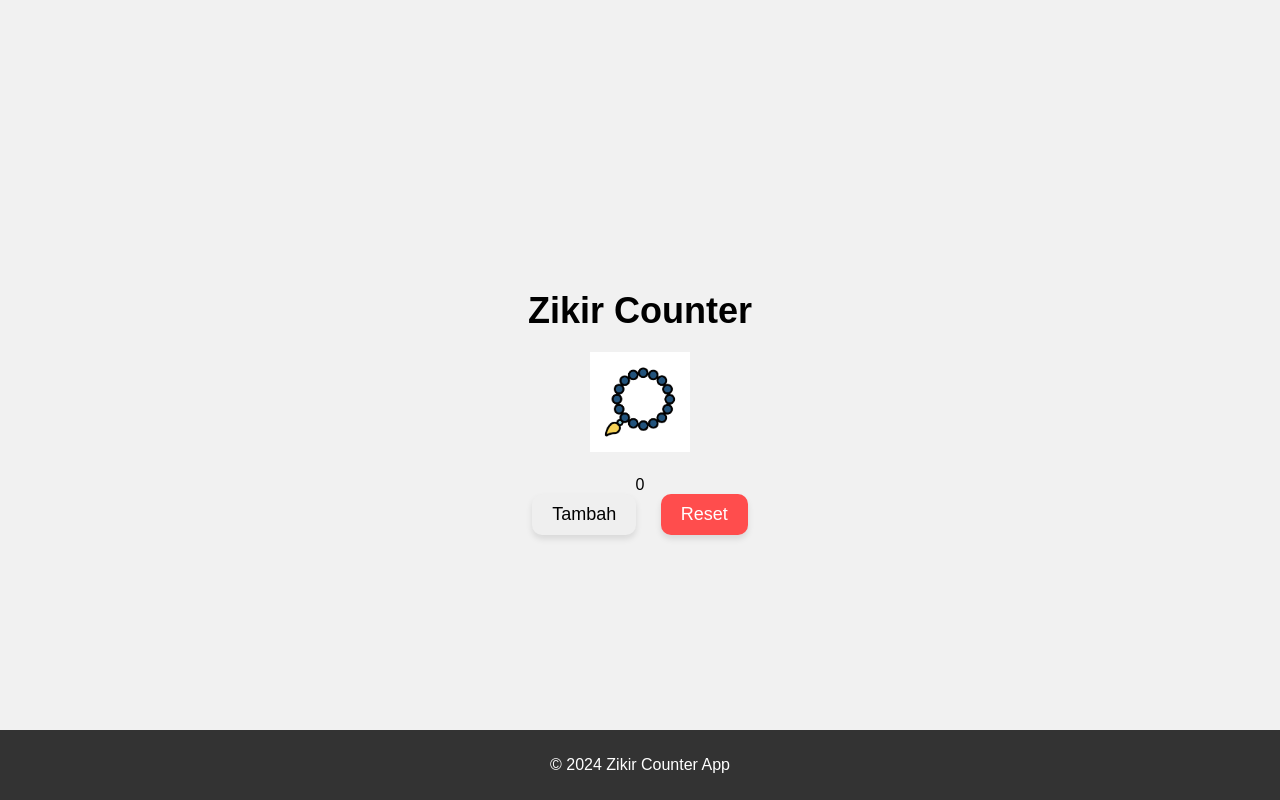
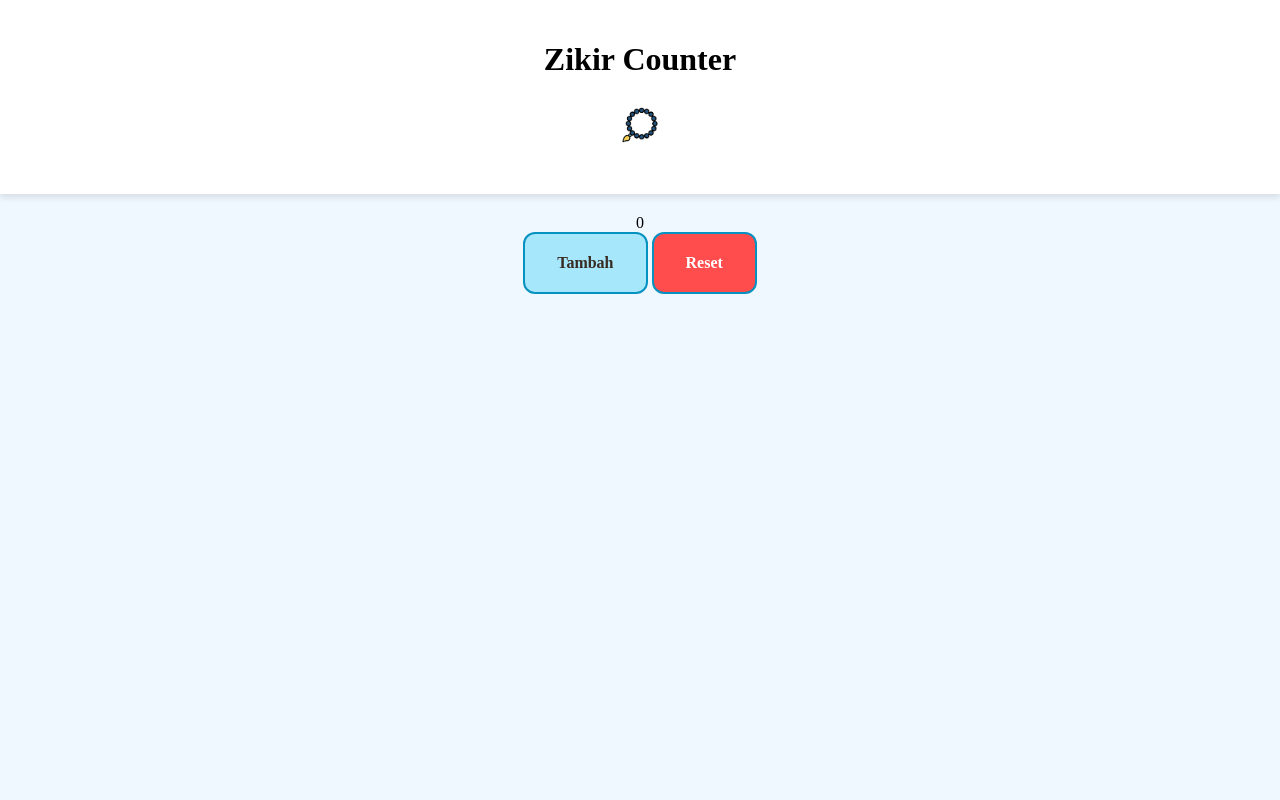
Before and after one commit to minnrn/zikir-sholawat-count-minnrn, a plain HTML site: page index.html in a window 1280 px wide. Drawn offline with Linux system fonts and the light colour scheme.

Commit message:
Add files via upload

```diff
--- a/index.html
+++ b/index.html
@@ -10,16 +10,15 @@
     <link rel="shortcut icon" href="icon.png">
 </head>
 <body>
-    <div class="container">
+    <header class="header">
         <h1>Zikir Counter</h1>
         <img src="icon.png" alt="Icon" class="icon">
+    </header>
+    <div class="container">
         <div id="counterDisplay">0</div>
-        <button id="incrementButton">Tambah</button>
-        <button id="resetButton">Reset</button>
+        <button id="incrementButton" class="styling-c">Tambah</button>
+        <button id="resetButton" class="styling-a">Reset</button>
     </div>
-    <footer>
-        <p>&copy; 2024 Zikir Counter App</p>
-    </footer>
     <script src="main.js"></script>
 </body>
 </html>
--- a/styles.css
+++ b/styles.css
@@ -1,56 +1,62 @@
 body {
-    font-family: Arial, sans-serif;
-    display: flex;
-    justify-content: center;
-    align-items: center;
-    min-height: 100vh;
+    background-color: #f0f8ff; /* Warna background */
     margin: 0;
-    background-color: #f1f1f1;
+    padding: 0;
+}
+
+.header {
+    background-color: #fff;
+    padding: 20px;
+    text-align: center;
+    box-shadow: 0px 4px 6px rgba(0, 0, 0, 0.1); /* Bayangan 3D pada header */
+}
+
+.icon {
+    width: 50px;
+    height: 50px;
+    margin-bottom: 20px;
 }
 
 .container {
     text-align: center;
-}
-
-h1 {
-    font-size: 36px;
-    margin-bottom: 20px;
-}
-
-.icon {
-    width: 100px;
-    height: 100px;
-    margin-bottom: 20px;
+    margin-top: 20px;
 }
 
 button {
-    padding: 10px 20px;
-    margin: 0 10px;
-    font-size: 18px;
+    font-weight: 600;
+    color: #382b22;
+    padding: 1.25em 2em;
+    border: 2px solid #0692c0;
+    border-radius: 0.75em;
+    background: #a7e7fc;
     cursor: pointer;
-    border: none;
-    border-radius: 10px;
-    box-shadow: 0px 4px 6px rgba(0, 0, 0, 0.1);
-    transition: transform 0.2s, box-shadow 0.2s;
+    outline: none;
+    font-size: inherit;
+    font-family: inherit;
+    transition: transform 150ms cubic-bezier(0, 0, 0.58, 1), box-shadow 150ms cubic-bezier(0, 0, 0.58, 1), background 150ms cubic-bezier(0, 0, 0.58, 1);
 }
 
-button#resetButton {
-    background-color: #ff4d4d; /* Warna merah */
+button.styling-a {
+    background: #ff4d4d; /* Warna reset tetap merah */
     color: white;
 }
 
-button#resetButton:hover {
-    transform: translateY(-2px); /* Efek 3D */
-    box-shadow: 0px 6px 10px rgba(0, 0, 0, 0.2);
+button.styling-c:hover {
+    background: #a7e7fc;
+    transform: translate(0, 0.25em);
 }
 
-footer {
-    position: fixed;
-    bottom: 0;
-    left: 0;
-    width: 100%;
-    background-color: #333;
-    color: white;
-    text-align: center;
-    padding: 10px 0;
+button.styling-c:hover::before {
+    box-shadow: 0 0 0 2px #0692c0, 0 0.5em 0 0 #d8f5fe;
+    transform: translate3d(0, 0.5em, -1em);
 }
+
+button.styling-c:active {
+    background: #a7e7fc;
+    transform: translate(0em, 0.75em);
+}
+
+button.styling-c:active::before {
+    box-shadow: 0 0 0 2px #0692c0, 0 0 #d8f5fe;
+    transform: translate3d(0, 0, -1em);
+}
```
Also changed, not shown: main.js (line endings or trailing spaces).
